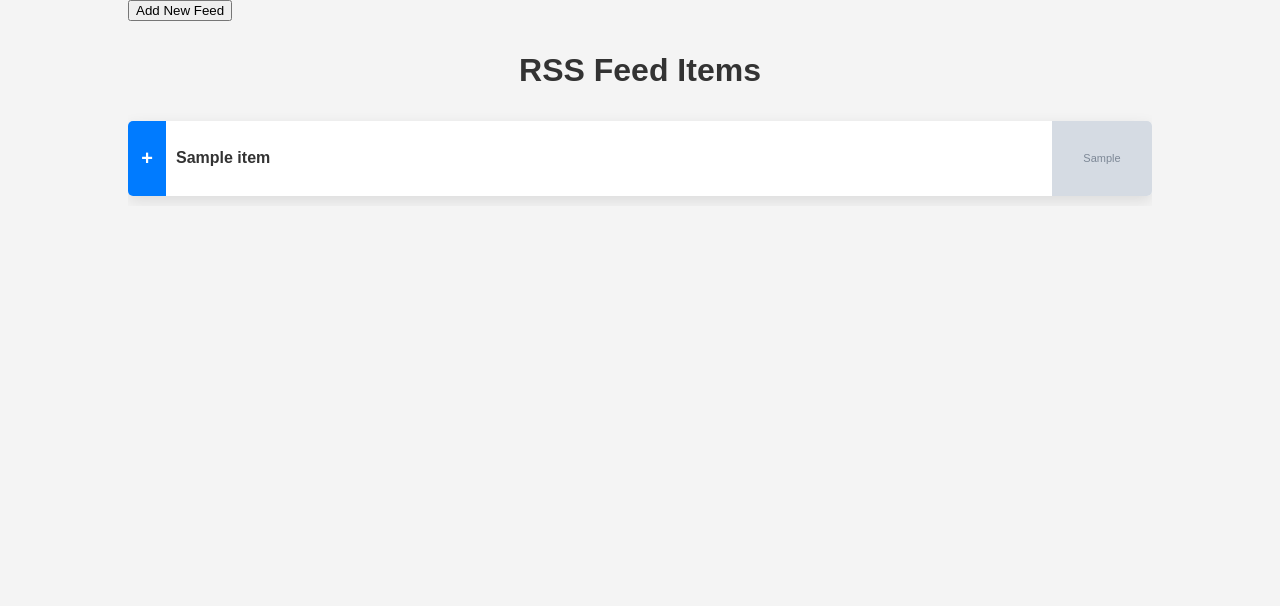
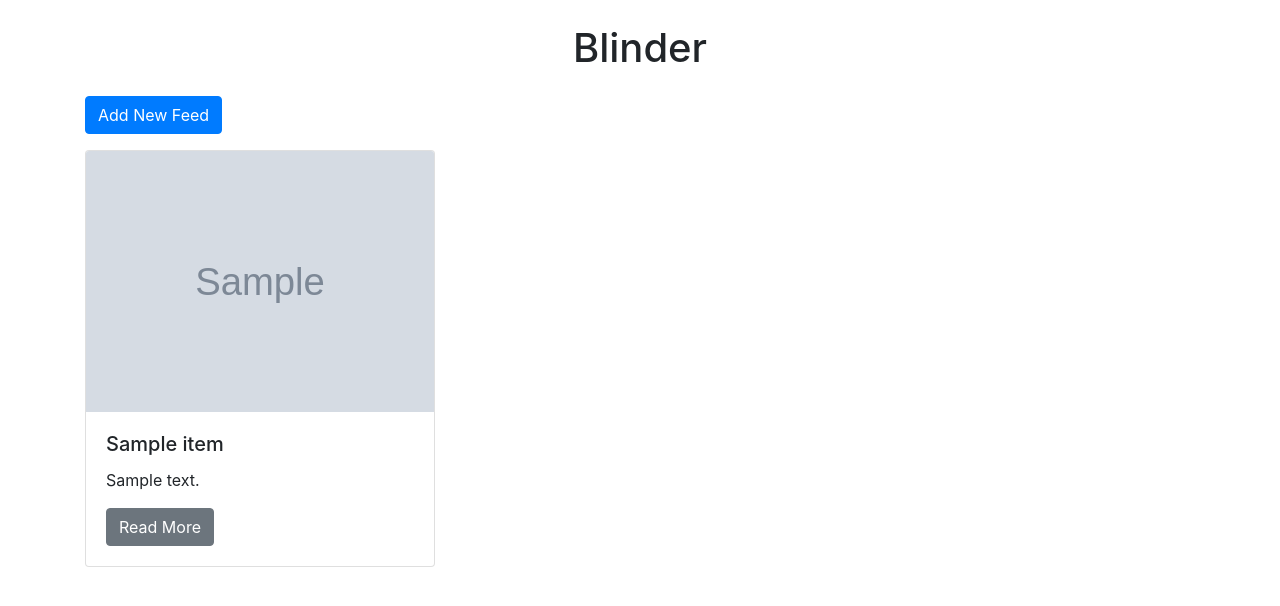
Before and after one commit to mullinmax/aggy, a Flask app: template src/webui/templates/index.html in a window 1280 px wide. Shown: the top 606 px of the page. Run offline with Flask 3, Linux system fonts and the light colour scheme; the template is opened without the code that fills it: most values are stand-ins (such as "Sample title", 1, 10 or a date in 2020); grey boxes marked "Sample" are stand-in pictures; some libraries are stand-ins or nearby versions.

Commit message:
grabing and parsing items

```diff
--- a/src/webui/app.py
+++ b/src/webui/app.py
@@ -45,8 +45,12 @@ def index():
     feed_items = []
     for key in keys:
         item = json.loads(r.get(key))
-        item['title'] = bleach.clean(item['title'], strip=True)
-        item['summary'] = bleach.clean(item['summary'], tags=['p', 'br', 'strong', 'em', 'ul', 'ol', 'li', 'a'], attributes=['href'], strip=True)
+
+        # Sanitize each string field
+        for field, value in item.items():
+            if isinstance(value, str):
+                item[field] = bleach.clean(value, strip=True)
+
         feed_items.append(item)
 
     return render_template('index.html', feed_items=feed_items)
--- a/src/webui/static/style.css
+++ /dev/null
@@ -1,110 +0,0 @@
-body {
-    font-family: Arial, sans-serif;
-    margin: 0;
-    padding: 0;
-    background-color: #f4f4f4;
-}
-
-.container {
-    width: 80%;
-    margin: auto;
-    overflow: hidden;
-}
-
-h1 {
-    color: #333;
-    text-align: center;
-    padding: 10px 0;
-}
-
-ul {
-    list-style: none;
-    padding: 0;
-    margin: 0;
-}
-
-li {
-    display: grid;
-    grid-template-columns: 38px 1fr auto; /* button, content, image */
-    grid-gap: 10px;
-    align-items: center;
-    background: #fff;
-    margin-bottom: 10px;
-    border-radius: 5px;
-    box-shadow: 0 5px 15px rgba(0,0,0,0.1);
-}
-
-.toggle-button {
-    background-color: #007bff;
-    color: #fff;
-    text-align: center;
-    border-radius: 5px 0 0 5px; /* Rounded corners on the left */
-    cursor: pointer;
-    display: flex;
-    align-items: center;
-    justify-content: center;
-    font-size: 20px;
-    font-weight: bolder;
-    align-self: stretch; /* Stretch to fill the height */
-    width: 38px; /* Fixed width */
-    margin: 0; /* Remove margins */
-}
-
-.title-link {
-    color: #333;
-    text-decoration: none;
-    align-self: center; /* Vertically center the title */
-}
-
-.summary {
-    display: none;
-    color: #666;
-    grid-column: 2 / 4; /* Stretch across the content and image columns */
-    grid-row: 2;
-}
-
-.preview-image {
-    max-width: 100px;
-    max-height: 100px;
-    align-self: center;
-    border-radius: 0 5px 5px 0; /* Rounded corners on the right */
-    justify-self: end; /* Align the image to the right */
-}
-
-/* Modal Styles */
-.modal {
-    display: none;
-    position: fixed;
-    z-index: 1;
-    left: 0;
-    top: 0;
-    width: 100%;
-    height: 100%;
-    overflow: auto;
-    background-color: rgb(0,0,0);
-    background-color: rgba(0,0,0,0.4);
-    padding-top: 60px;
-}
-
-.modal-content {
-    background-color: #fefefe;
-    margin: 5% auto;
-    padding: 20px;
-    border: 1px solid #888;
-    width: 80%;
-    max-width: 500px; /* Adjust as needed */
-}
-
-.close {
-    color: #aaa;
-    float: right;
-    font-size: 28px;
-    font-weight: bold;
-}
-
-.close:hover,
-.close:focus {
-    color: black;
-    text-decoration: none;
-    cursor: pointer;
-}
--- a/src/webui/templates/index.html
+++ b/src/webui/templates/index.html
@@ -2,94 +2,52 @@
 <html>
 <head>
     <title>RSS Feed Viewer</title>
-    <link rel="stylesheet" type="text/css" href="{{ url_for('static', filename='style.css') }}">
-    <script>
-        function toggleSummary(id) {
-            var summary = document.getElementById(id);
-            var button = document.getElementById('button-' + id);
-            if (summary.style.display === 'none' || summary.style.display === '') {
-                summary.style.display = 'block';
-                button.textContent = '−';
-            } else {
-                summary.style.display = 'none';
-                button.textContent = '+';
-            }
-        }
-
-        // Initialize summaries on page load
-        window.onload = function() {
-            var summaries = document.getElementsByClassName('summary');
-            for (var i = 0; i < summaries.length; i++) {
-                summaries[i].style.display = 'none'; // Hide summaries
-            }
-        };
-
-        // Get the modal
-        var modal = document.getElementById("addFeedModal");
-
-        // Get the button that opens the modal
-        var btn = document.getElementById("addFeedButton");
-
-        // Get the <span> element that closes the modal
-        var span = document.getElementsByClassName("close")[0];
-
-        // When the user clicks the button, open the modal
-        btn.onclick = function() {
-            modal.style.display = "block";
-        }
-
-        // When the user clicks on <span> (x), close the modal
-        span.onclick = function() {
-            modal.style.display = "none";
-        }
-
-        // When the user clicks anywhere outside of the modal, close it
-        window.onclick = function(event) {
-            if (event.target == modal) {
-                modal.style.display = "none";
-            }
-        }
-    </script>
+    <!-- Bootstrap CSS -->
+    <link href="https://stackpath.bootstrapcdn.com/bootstrap/4.3.1/css/bootstrap.min.css" rel="stylesheet">
 </head>
 <body>
-    <div class="container">
-        <button id="addFeedButton">Add New Feed</button>
-        <h1>RSS Feed Items</h1>
-        <ul>
+    <div class="container my-4">
+        <h1 class="text-center mb-4">Blinder</h1>
+        <button id="addFeedButton" class="btn btn-primary mb-3" data-toggle="modal" data-target="#addFeedModal">Add New Feed</button>
+
+        <div class="row">
             {% for item in feed_items %}
-                <li class="item">
-                    <span id="button-summary-{{ loop.index }}" class="toggle-button" onclick="toggleSummary('summary-{{ loop.index }}')">+</span>
-                    <a href="{{ item.link }}" target="_blank" class="title-link"><strong>{{ item.title | safe }}</strong></a>
-                    <div id="summary-{{ loop.index }}" class="summary">
-                        {{ item.summary | safe }}
+                <div class="col-md-4 mb-3">
+                    <div class="card">
+                        <img src="{{ item.lead_image_url }}" class="card-img-top" alt="...">
+                        <div class="card-body">
+                            <h5 class="card-title">{{ item.title | safe }}</h5>
+                            <p class="card-text">{{ item.summary | safe }}</p>
+                            <a href="{{ item.url }}" target="_blank" class="btn btn-secondary">Read More</a>
+                        </div>
                     </div>
-                    {% if item.image %}
-                        <img src="{{ item.image }}" class="preview-image">
-                    {% endif %}
-                </li>
+                </div>
             {% endfor %}
-        </ul>
-    </div>
-    <!-- Modal Structure -->
-    <div id="addFeedModal" class="modal">
-        <div class="modal-content">
-            <span class="close">&times;</span>
-            <form id="addFeedForm" action="{{ url_for('add_feed') }}" method="post">
-                <label for="feed_name">Feed Name:</label>
-                <input type="text" id="feed_name" name="feed_name" required><br>
-
-                <label for="feed_category">Category:</label>
-                <input type="text" id="feed_category" name="feed_category" required><br>
-
-                <label for="feed_schedule">Schedule:</label>
-                <input type="text" id="feed_schedule" name="feed_schedule" required><br>
-
-                <label for="feed_url">Feed URL:</label>
-                <input type="text" id="feed_url" name="feed_url" required><br>
-
-                <input type="submit" value="Add Feed">
-            </form>
         </div>
     </div>
+
+    <!-- Modal Structure -->
+    <div class="modal fade" id="addFeedModal" tabindex="-1" role="dialog" aria-labelledby="modalLabel" aria-hidden="true">
+        <div class="modal-dialog" role="document">
+            <div class="modal-content">
+                <div class="modal-header">
+                    <h5 class="modal-title" id="modalLabel">Add New Feed</h5>
+                    <button type="button" class="close" data-dismiss="modal" aria-label="Close">
+                        <span aria-hidden="true">&times;</span>
+                    </button>
+                </div>
+                <div class="modal-body">
+                    <form id="addFeedForm" action="{{ url_for('add_feed') }}" method="post">
+                        <!-- Form fields... -->
+                    </form>
+                </div>
+            </div>
+        </div>
+    </div>
+
+    <!-- Bootstrap JS, Popper.js, and jQuery -->
+    <script src="https://code.jquery.com/jquery-3.3.1.slim.min.js"></script>
+    <script src="https://cdnjs.cloudflare.com/ajax/libs/popper.js/1.14.7/umd/popper.min.js"></script>
+    <script src="https://stackpath.bootstrapcdn.com/bootstrap/4.3.1/js/bootstrap.min.js"></script>
 </body>
 </html>
```
Also changed, not shown: docker-compose.yml (+12 -20 lines), src/ingest/app.py (+22 -12 lines), temp.txt (deleted, +0 -4 lines), 1 other file.
